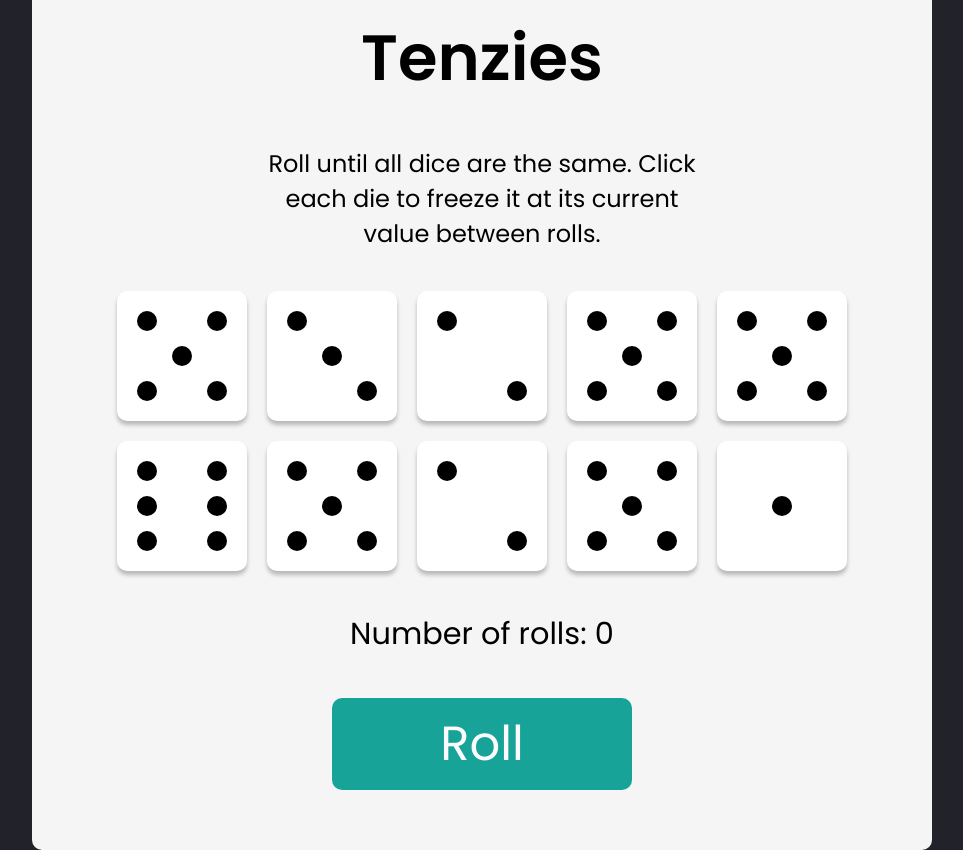
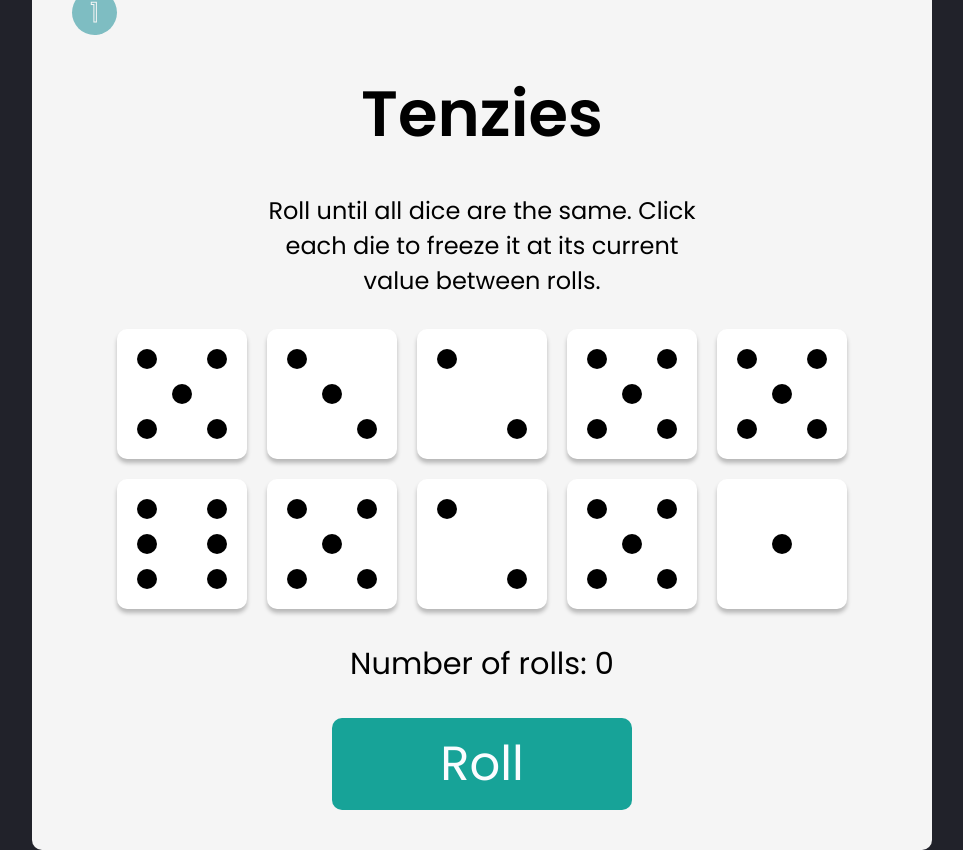
Before and after one commit to CodeStrate/TenziesGame, a React (Vite) app: page / in a window 1280 px wide. Shown: the whole page, without its empty margins (158-1121 px from the left). Built offline with nearby package versions, Linux system fonts and the light colour scheme.

Commit message:
Implemented a simple Dice Style toggle
- clicking the button in top left of the game switches
From number style to Dot Style and vice versa

```diff
--- a/src/App.css
+++ b/src/App.css
@@ -26,7 +26,7 @@ main{
   padding: 40px;
   border-radius: 10px;
   display: flex;
-  justify-content: space-around;
+  justify-content: space-between;
   align-items: center;
   flex-direction: column;
 }
@@ -66,6 +66,8 @@ main{
 
 .die--value{
   font-size: 3.8rem;
+  color: transparent;
+  -webkit-text-stroke: 3px #21222A;
 }
 
 .roll-btn{
@@ -86,3 +88,24 @@ main{
 .roll-btn:active{
   box-shadow: inset 5px 5px 10px rgba(0, 0, 0, 0.3);
 }
+
+
+.style-btn{
+  width: 45px;
+  height: 45px;
+  border-radius: 50%;
+  margin-right: auto;
+  border: none;
+  font-size: 1.7rem;
+  background-color: #7EBDC2;
+  color: transparent;
+  -webkit-text-stroke: 1px #F5F5F5;
+}
+
+.style-btn:hover{
+  filter: brightness(90%);
+}
+
+.style-btn:active{
+  transform: scale(.8);
+}
--- a/src/App.jsx
+++ b/src/App.jsx
@@ -9,6 +9,12 @@ function App() {
   const [dice, setDice] = useState(allNewDice())
   const [won, setWon] = useState(false)
   const [count, setCount] = useState(0)
+
+  const [dieStyle, setDieStyle] = useState(true)
+
+    function changeStyle(){
+        setDieStyle(prevDieStyle => !prevDieStyle)
+    }
 
 
   //TENZIES has 2 winning conditions. all dice are held and all are of the same value/number.
@@ -46,7 +52,8 @@ function App() {
     }
 
     const diceElements = dice.map((die) => <Die key={die.id} value={die.value} changeIsHeld={() => changeIsHeld(die.id)}
-    isHeld={die.isHeld}/>)
+    isHeld={die.isHeld}
+    dieStyle={dieStyle}/>)
 
     function changeIsHeld(id) {
       setDice(prevDice => {
@@ -82,6 +89,10 @@ function App() {
         y: 0}}
         />}
         <div className="game-board">
+
+          <button className='style-btn'
+          onClick={changeStyle}>{dieStyle ? "1" : "•"}</button>
+
           <h1 className="game--title">Tenzies</h1>
           <p className="game--description">Roll until all dice are the same. Click each die to freeze it at its current value between rolls.</p>
           <div className="dice-container">
--- a/src/components/Die.jsx
+++ b/src/components/Die.jsx
@@ -1,10 +1,12 @@
+import { useState } from "react"
 import Dots from "./Dots"
 
-export default function Die({changeIsHeld, value, isHeld}){
+export default function Die({changeIsHeld, value, isHeld, dieStyle}){
 
     const styles = {
         backgroundColor: isHeld ? "#21D19F" : "white"
     }
+
 
     return (
         <div
@@ -13,7 +15,7 @@ export default function Die({changeIsHeld, value, isHeld}){
         onClick={changeIsHeld}
         >
 
-            <Dots value={value}/>
+            {dieStyle ? <Dots value={value}/> : <h3 className="die--value">{value}</h3>}
         </div>
     )
 }
```
